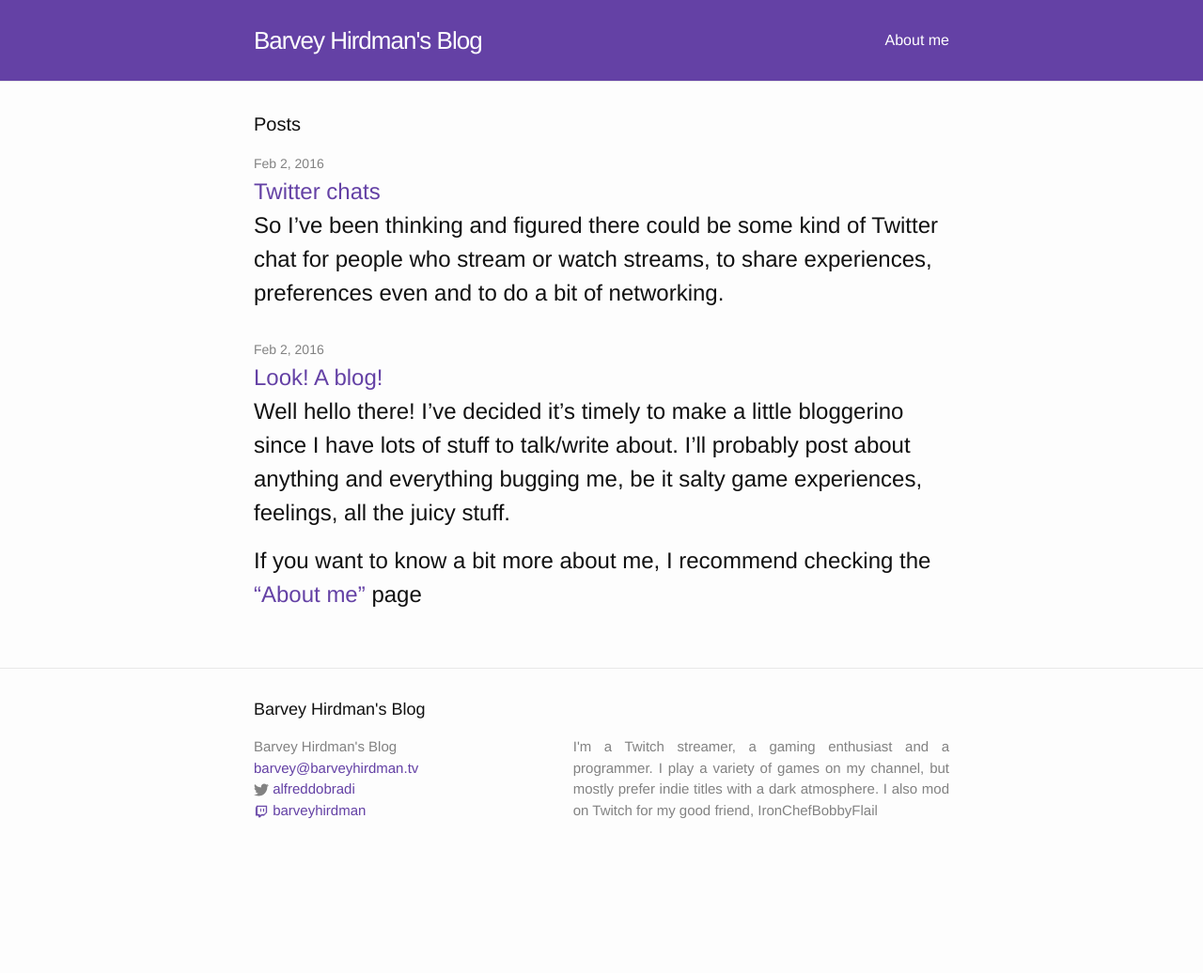
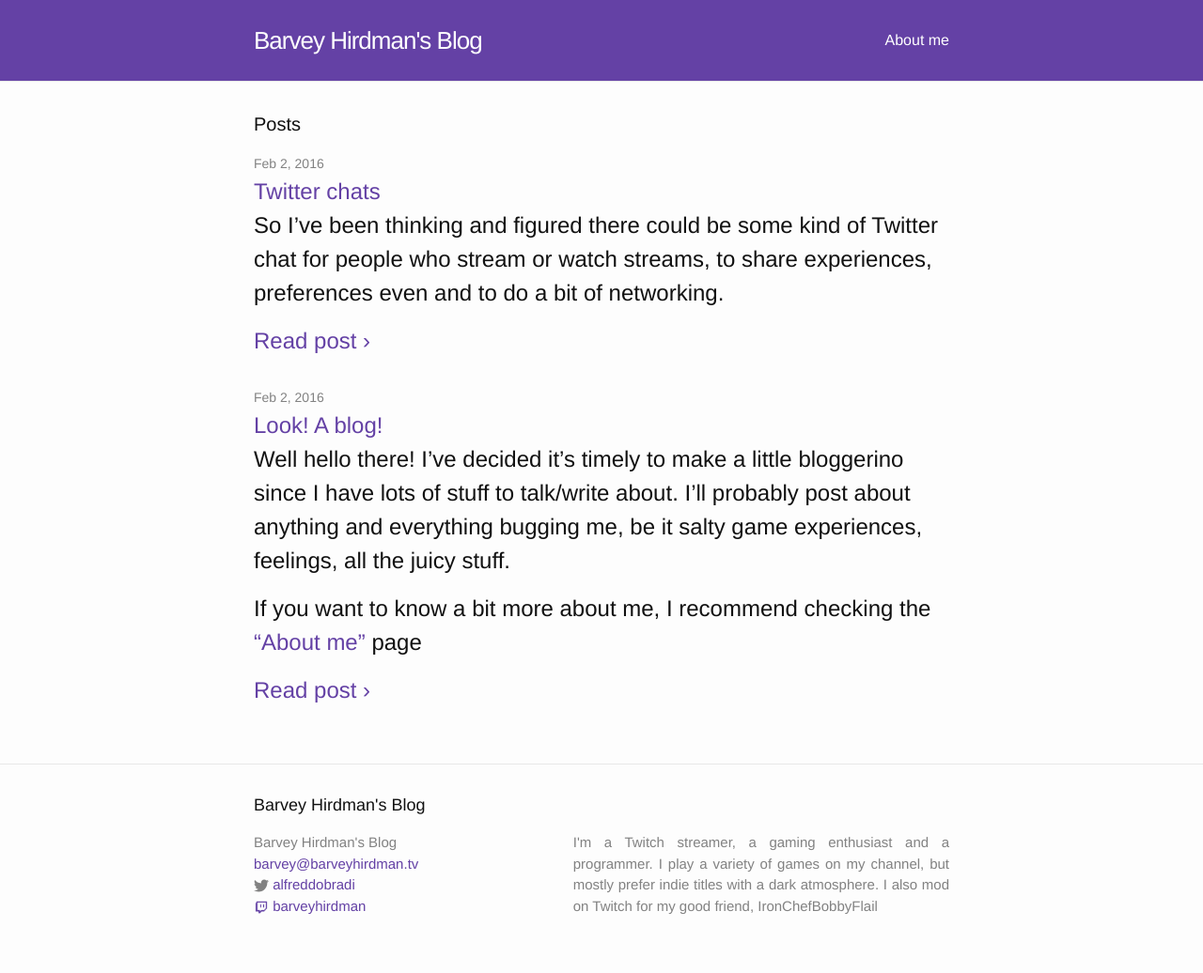
Before and after one commit to AlfredDobradi/blog.barveyhirdman.tv, a Jekyll site: the page built from index.html, in a window 1280 px wide. Shown: the whole page at 94% size. Built offline with Jekyll 4.4.1, drawn with Linux system fonts in a browser that asks for light colours; Markdown is read by kramdown in place of the engine named in the settings; comment, search, counter and statistics services are not loaded; before the commit the page ends 934 px from its top, so only the background shows below that.

Commit message:
Read post link on mainpage

```diff
--- a/index.html
+++ b/index.html
@@ -14,6 +14,7 @@
         <h2>
           <a class="post-link" href="{{ post.url | prepend: site.baseurl }}">{{ post.title }}</a>
           {{ post.excerpt }}
+          <a href="{{ post.url | prepend: site.baseurl }}" target="_self">Read post &rsaquo;</a>
         </h2>
       </li>
     {% endfor %}
```
